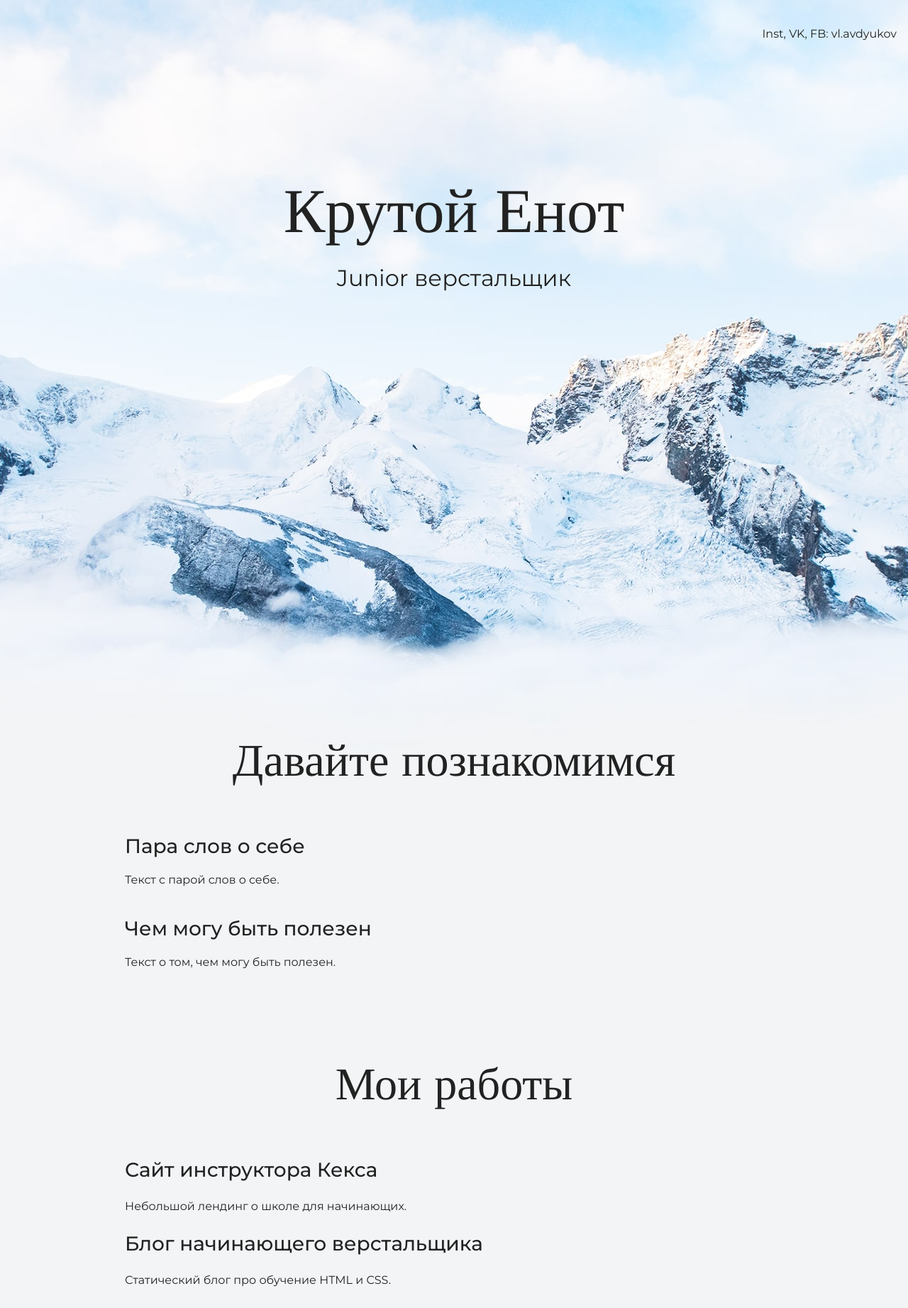
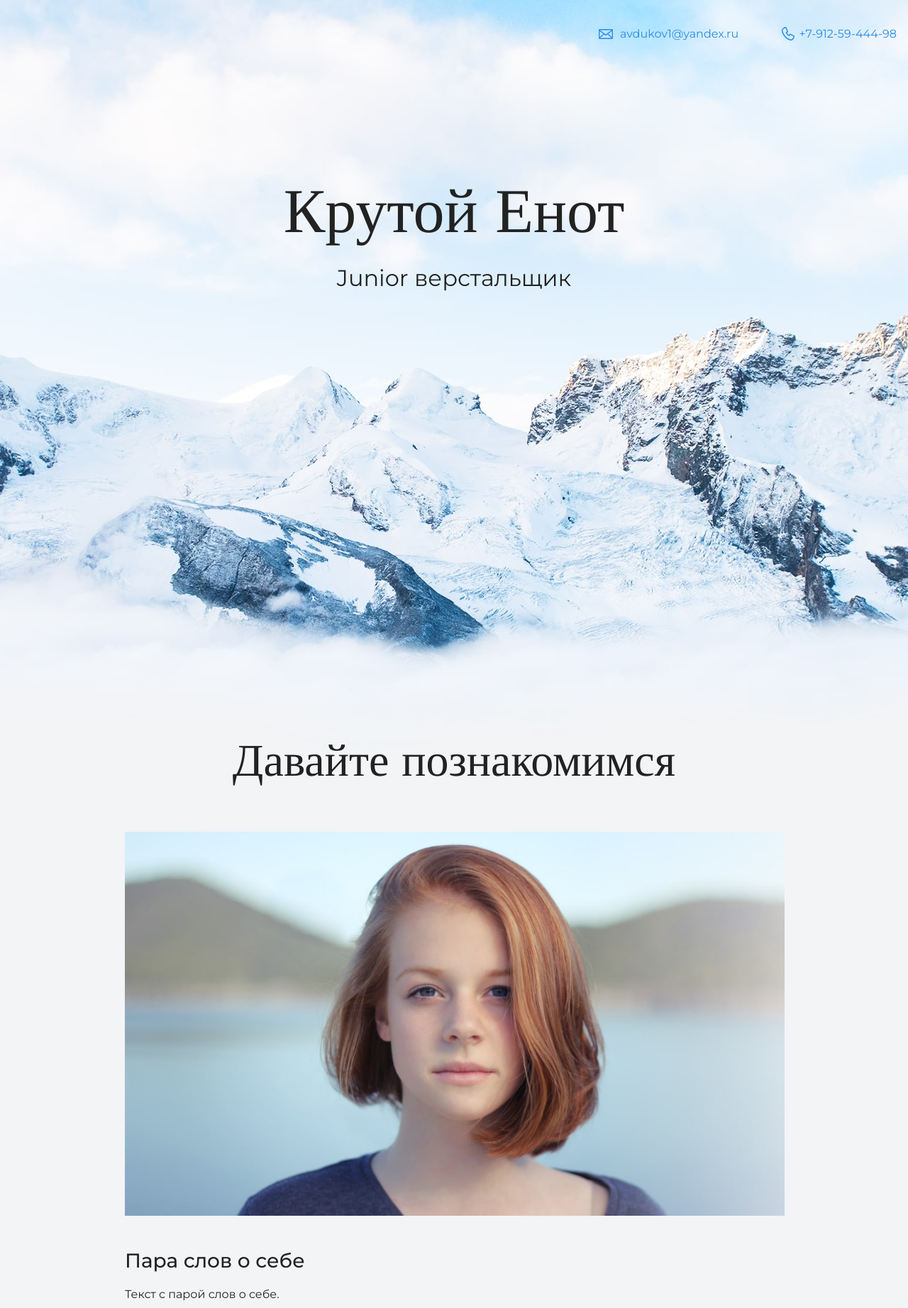
Before and after one commit to raccoon-vl/my-site, a plain HTML site: page index.html in a window 1280 px wide. Shown: the top 1843 px of the page at 71% size. Drawn offline with nearby package versions, Linux system fonts and the light colour scheme.

Commit message:
Прописан код для отображения картинок и ссылок

```diff
--- a/index.html
+++ b/index.html
@@ -10,7 +10,10 @@
   <body>
     <header class="page-header">
       <div class="container">
-	  Inst, VK, FB: vl.avdyukov
+	  <a class="header-email"
+	  href="mailto:avdukov1@yandex.ru">avdukov1@yandex.ru</a>
+	  <a class="header-phone"
+	  href="tel:+79125944498">+7-912-59-444-98</a>
 	  </div>
     </header>
 
@@ -24,6 +27,9 @@
     <section class="intro">
 	  <div class="container">
       <h2 class="subheading">Давайте познакомимся</h2>
+		<figure class="user-image">
+			<img src="files/user.jpg" width="930" alt="Фото красивой девушки">
+		</figure>
       <h3>Пара слов о себе</h3>
       <p>Текст с парой слов о себе.</p>
       <h3>Чем могу быть полезен</h3>
@@ -36,6 +42,10 @@
       <h2 class="subheading">Мои работы</h2>
 
       <h3>Сайт инструктора Кекса</h3>
+		<figure class="project-image">
+			<img src="files/project.jpg" width="930" height="536" alt="Мой первый сайт">
+			<a href="source/project/index.html">Посмотреть страницу</a>
+		</figure>
       <p>Небольшой лендинг о школе для начинающих.</p>
 
       <h3>Блог начинающего верстальщика</h3>
@@ -45,8 +55,16 @@
 
     <footer class="page-footer">
 	  <div class="container">
-      Inst, VK, FB: vl.avdyukov
+      <a class="footer-email"
+	  href="mailto:avdukov1@yandex.ru">avdukov1@yandex.ru</a>
+	  <a class="footer-phone"
+	  href="tel:+79125944498">+7-912-59-444-98</a>
 	  </div>
     </footer>
   </body>
 </html>
+
+<!--Первая картинка files/greece.jpg c шириной 140px и высотой 200px;
+Вторая картинка files/japan.jpg c шириной 150px и высотой 170px;
+Третья картинка files/turkey.jpg c шириной 170px и высотой 130px;
+Ссылка на сайт агентства путешествий https://cats-travel.com.>
```
